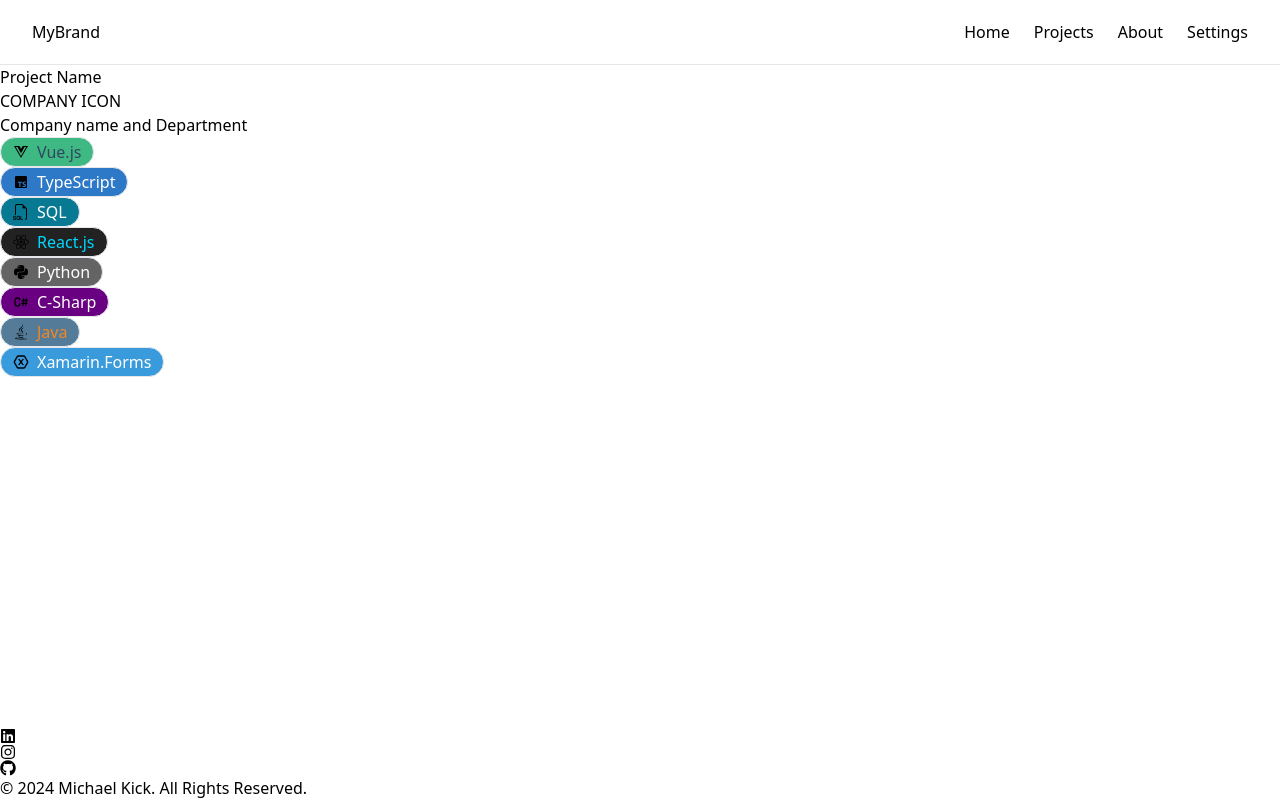
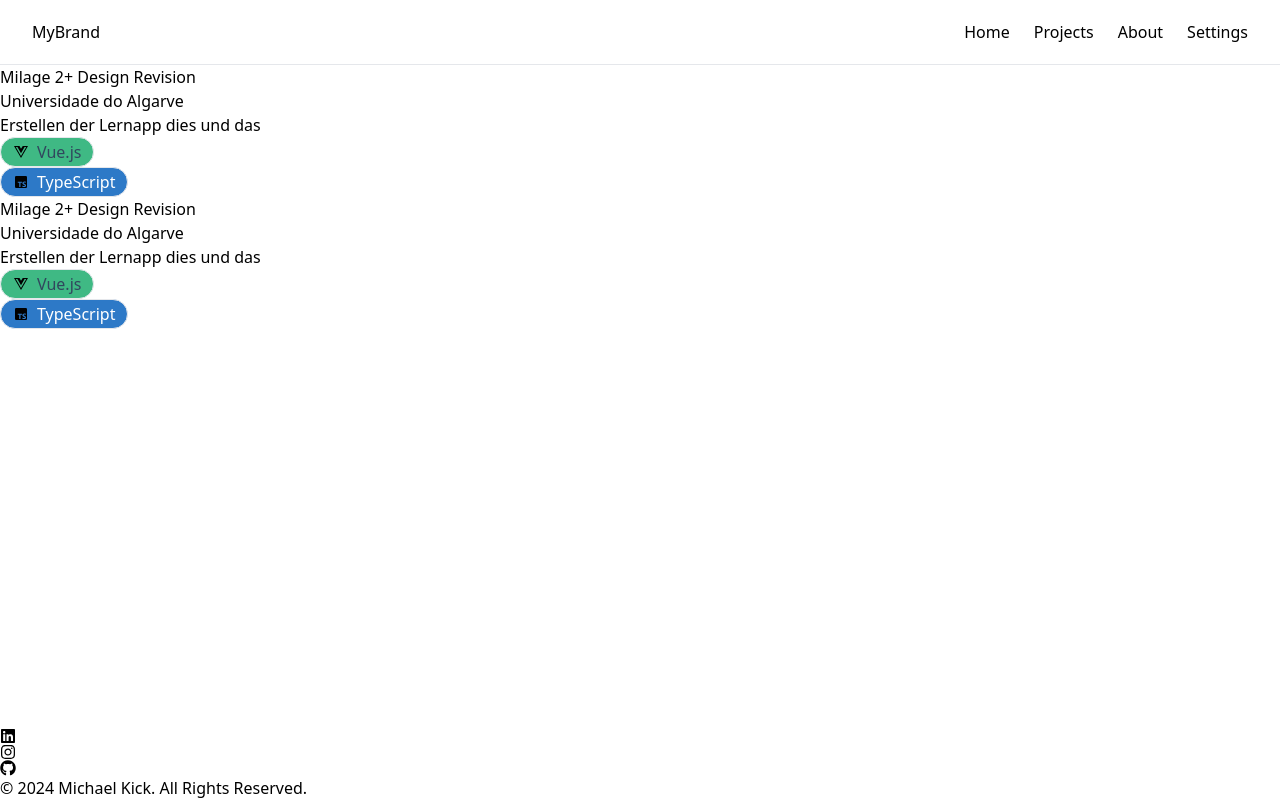
Before and after one commit to Michael-Kick/MyFrontend, a Next.js app: page /projects in a window 1280 px wide. Built offline with nearby package versions, Linux system fonts and the light colour scheme.

Commit message:
Dynamic Project Cards with no styling yet

```diff
--- a/src/app/_components/ProjectCard.tsx
+++ b/src/app/_components/ProjectCard.tsx
@@ -1,16 +1,31 @@
 import React from 'react';
 import SkillTag from "./SkillTag";
 
-const ProjectCard = () => {
-    console.log("(1)")
-    const projSkills: number[] = [1,2,3,4,5,6,7,8]
+interface ProjectCardProps {
+    project: ProjectObject
+}
+
+interface ProjectObject {
+    projectName : string,
+    companyName : string,
+    companyLogo : string,
+    description : string,
+    projectSkills : number[]
+}
+
+
+const ProjectCard = (props:ProjectCardProps) => {
+
+    console.log(props.project)
+
     return (
         <div>
-            <h3> Project Name</h3>
-            <div>COMPANY ICON</div>
-            <div>Company name and Department</div>
+            <h3>{props.project.projectName}</h3>
+            <div>{props.project.companyName}</div>
+            <div>{props.project.companyLogo}</div>
+            <div>{props.project.description}</div>
             <div>
-                {projSkills.map((skillNum: number) =>
+                {props.project.projectSkills.map((skillNum: number) =>
                     <SkillTag skillKey={skillNum}/>
                 )}
             </div>
--- /dev/null
+++ b/src/app/_components/ProjectList.tsx
@@ -0,0 +1,34 @@
+import React from 'react';
+import ProjectCard from "./ProjectCard";
+
+
+
+const projects = [
+    {
+        projectName : 'Milage 2+ Design Revision',
+        companyName : 'Universidade do Algarve',
+        companyLogo : '',
+        description : 'Erstellen der Lernapp dies und das',
+        projectSkills : [1,2]
+    },
+    {
+        projectName : 'Milage 2+ Design Revision',
+        companyName : 'Universidade do Algarve',
+        companyLogo : '',
+        description : 'Erstellen der Lernapp dies und das',
+        projectSkills : [1,2]
+    }
+]
+
+function ProjectList() {
+
+
+    return (
+        <div>
+            {projects.map((project,key) =>
+                <ProjectCard project={project}/>)}
+        </div>
+    );
+}
+
+export default ProjectList;
--- a/src/app/_components/SkillTag.tsx
+++ b/src/app/_components/SkillTag.tsx
@@ -13,7 +13,7 @@
     {key: 2, name: 'TypeScript', icon: <BiLogoTypescript/>, textColor:'#ffffff', backgroundColor:'#2d79c7'},
     {key: 3, name: 'SQL', icon: <BsFiletypeSql/>, textColor:'#ffffff', backgroundColor:'#087993'},
     {key: 4, name: 'React.js', icon: <FaReact/>, textColor:'#00d8ff', backgroundColor:'#222222'},
-    {key: 5, name: 'Python', icon: <FaPython/>, textColor:'#ffffff', backgroundColor:'#646464'},
+    {key: 5, name: 'Python', icon: <FaPython/>, textColor:'#f7cd38', backgroundColor:'#646464'},
     {key: 6, name: 'C-Sharp', icon: <TbBrandCSharp/>, textColor:'#ffffff', backgroundColor:'#690081'},
     {key: 7, name: 'Java', icon: <FaJava/>, textColor:'#f58620', backgroundColor:'#547c99'},
     {key: 8, name: 'Xamarin.Forms', icon: <TbBrandXamarin/>, textColor:'#ffffff', backgroundColor:'#3a9bdc'},
--- a/src/app/projects/page.tsx
+++ b/src/app/projects/page.tsx
@@ -1,10 +1,10 @@
 import React from 'react';
-import ProjectCard from '../_components/ProjectCard'
+import ProjectList from "../_components/ProjectList";
 
 const Projects = () => {
     return (
         <div>
-            <ProjectCard/>
+            <ProjectList/>
         </div>
     );
 };
```
